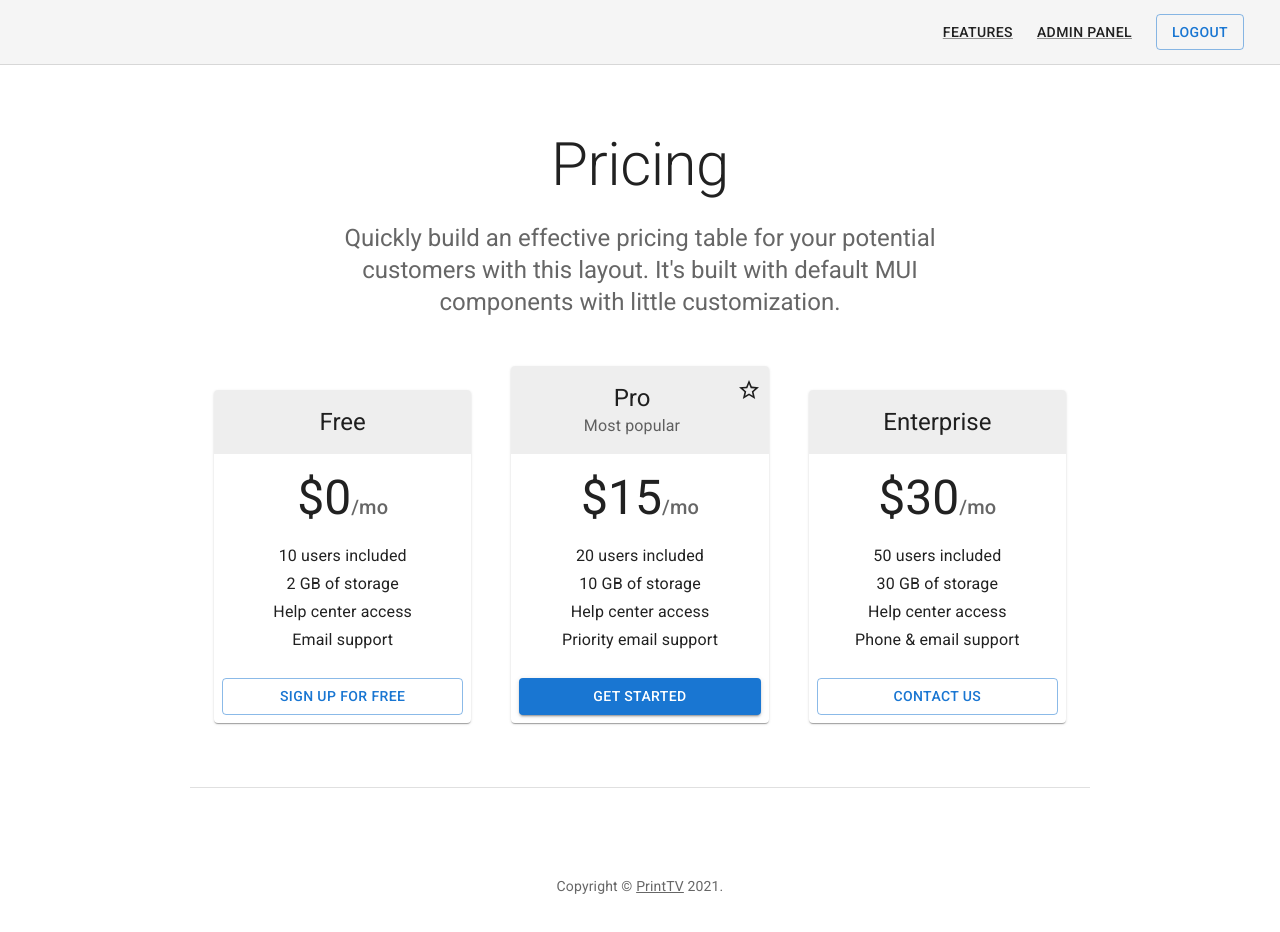
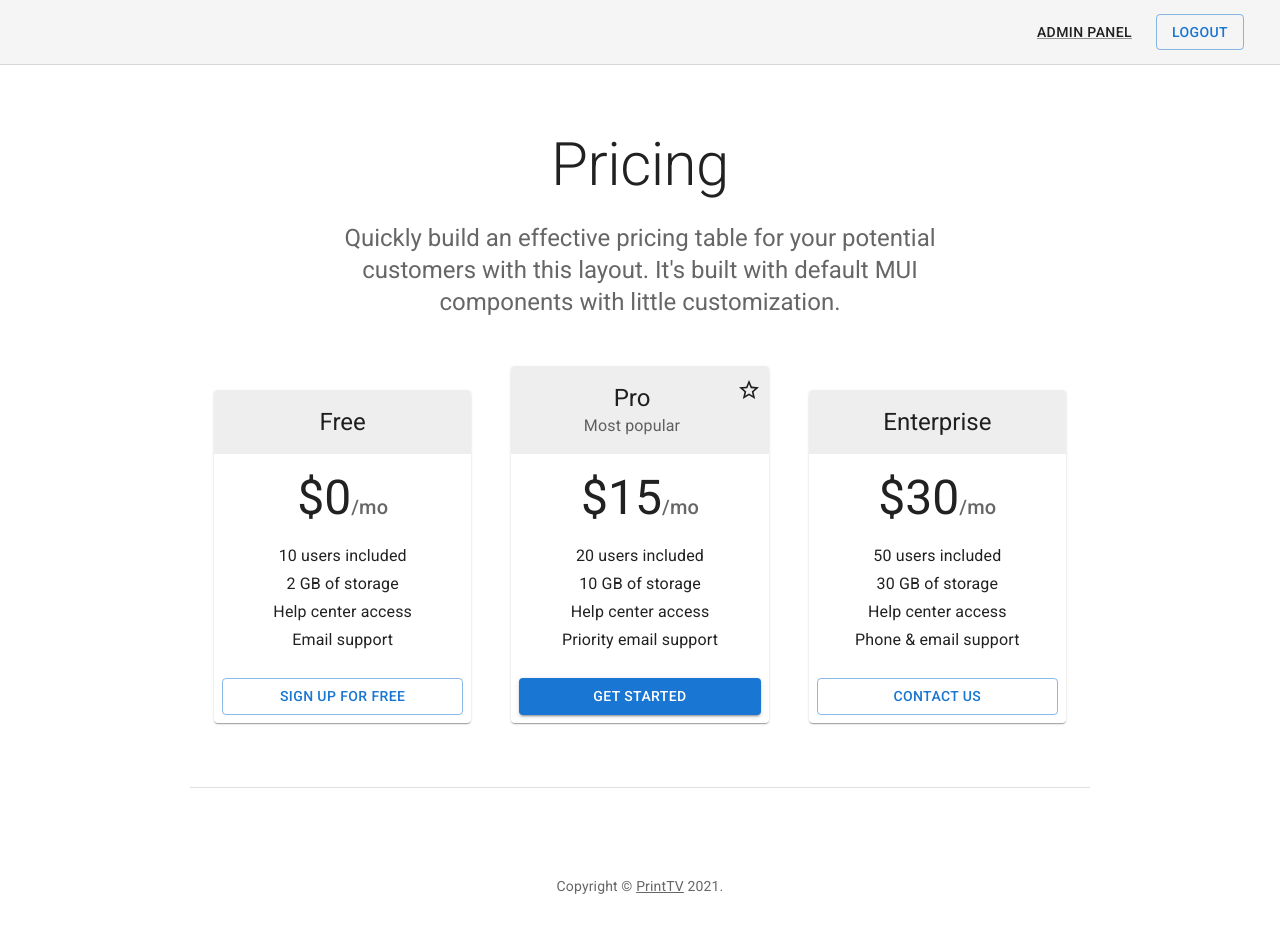
Before and after one commit to 404carrynotfound/PrintTV, a React (Create React App) app: page / in a window 1280 px wide. Shown: the top 932 px of the page. Built offline with nearby package versions, Linux system fonts and the light colour scheme; sample sign-in values are in the browser's storage.

Commit message:
Fix routes

```diff
--- /dev/null
+++ b/src/components/Common/AdminRoute.js
@@ -0,0 +1,8 @@
+import { Navigate, Outlet } from 'react-router-dom';
+import { useAuthContext } from '../../contexts/AuthContext';
+
+export default function AdminRoute() {
+    const { user } = useAuthContext();
+
+    return user.isAdmin ? <Outlet /> : <Navigate to="/" />
+};
--- a/src/components/Header/Header.js
+++ b/src/components/Header/Header.js
@@ -29,10 +29,7 @@ export default function Header() {
     const adminNav = (
         <>
             <Typography variant="h6" color="inherit" noWrap sx={{ flexGrow: 1 }} />
-            <Link variant="button" color="text.primary" href="#" sx={{ my: 1, mx: 1.5 }} >
-                Features
-            </Link>
-            <Link variant="button" color="text.primary" to="/admin" sx={{ my: 1, mx: 1.5 }} component={RouterLink} >
+            <Link variant="button" color="text.primary" to="/admin/channels" sx={{ my: 1, mx: 1.5 }} component={RouterLink} >
                 Admin Panel
             </Link>
             <Button to="/logout" variant="outlined" sx={{ my: 1, mx: 1.5 }} LinkComponent={RouterLink}>
```
